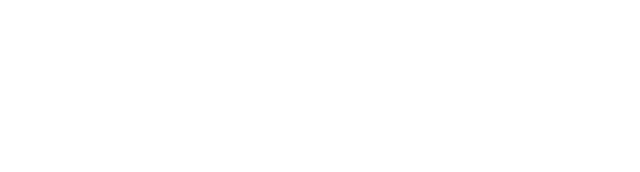
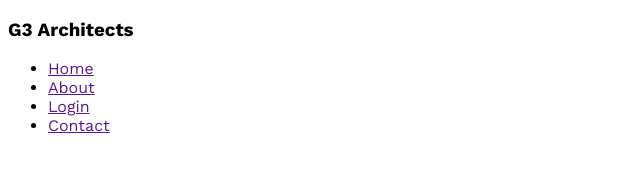
Before and after one commit to Mohosin2126/g3-architects-responsive, a plain HTML site: page index.html in a window 1280 px wide. Shown: the whole page, without its empty margins (0-640 px from the left). Drawn offline with nearby package versions, Linux system fonts and the light colour scheme.

Commit message:
added css html and google fonts

```diff
--- a/index.html
+++ b/index.html
@@ -3,10 +3,30 @@
 <head>
     <meta charset="UTF-8">
     <meta name="viewport" content="width=device-width, initial-scale=1.0">
-    <title>G3 Architect</title>
+    <title>G3 Architects</title>
     <link rel="stylesheet" href="style.css">
 </head>
 <body>
+    <header>
+ <nav>
+    <h3> G3 Architects</h3>
+    <ul>
+        <li><a href="">Home</a>
+        </li>
+        <li><a href="">About</a>
+        </li>
+        <li><a href="">Login </a>
+        </li>
+        <li><a href="">Contact</a>
+        </li>
+    </ul>
+ </nav>
+    </header>
+    <main>
 
+    </main>
+    <footer>
+
+    </footer>
 </body>
 </html>
--- a/style.css
+++ b/style.css
@@ -0,0 +1,5 @@
+/* font-size   */
+@import url('https://fonts.googleapis.com/css2?family=Open+Sans:wght@800&family=Work+Sans:wght@400;500;600;700;800&display=swap');
+*{
+font-family: 'Work Sans', sans-serif;
+}
```
